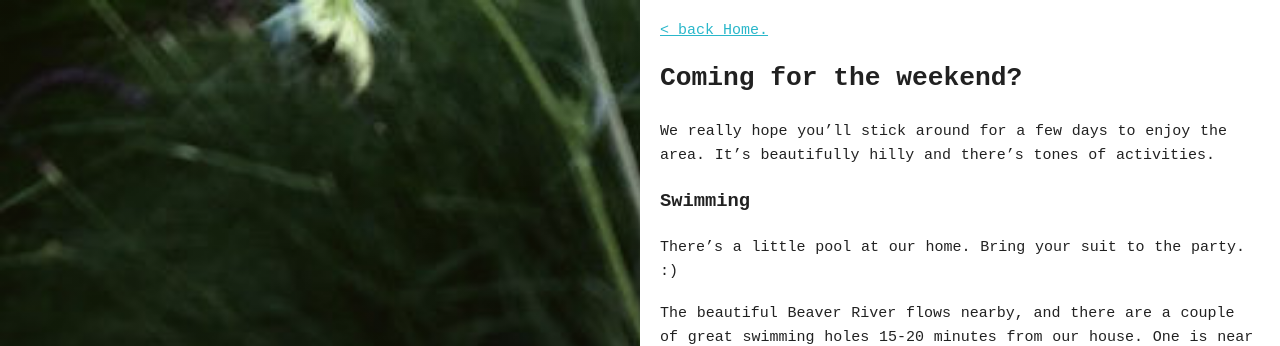
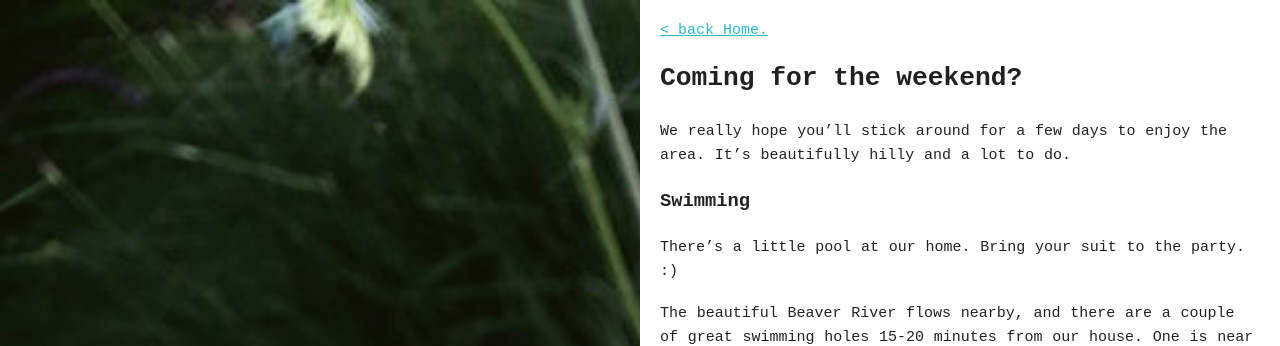
Before and after one commit to kevwalsh/carota, a Jekyll site: the page built from _posts/2016-01-04-stuff-to-do.md, in a window 1280 px wide. Shown: the top 346 px of the page. Built offline with Jekyll 4.4.1, drawn with Linux system fonts in a browser that asks for light colours.

Commit message:
Update 2016-01-04-stuff-to-do.md

```diff
--- a/_posts/2016-01-04-stuff-to-do.md
+++ b/_posts/2016-01-04-stuff-to-do.md
@@ -7,7 +7,7 @@ image:
   svg: canoe.svg
   png: canoe.png
 ---
-We really hope you'll stick around for a few days to enjoy the area. It's beautifully hilly and there's tones of activities.
+We really hope you'll stick around for a few days to enjoy the area. It's beautifully hilly and a lot to do.
 
 #### Swimming
 
```
